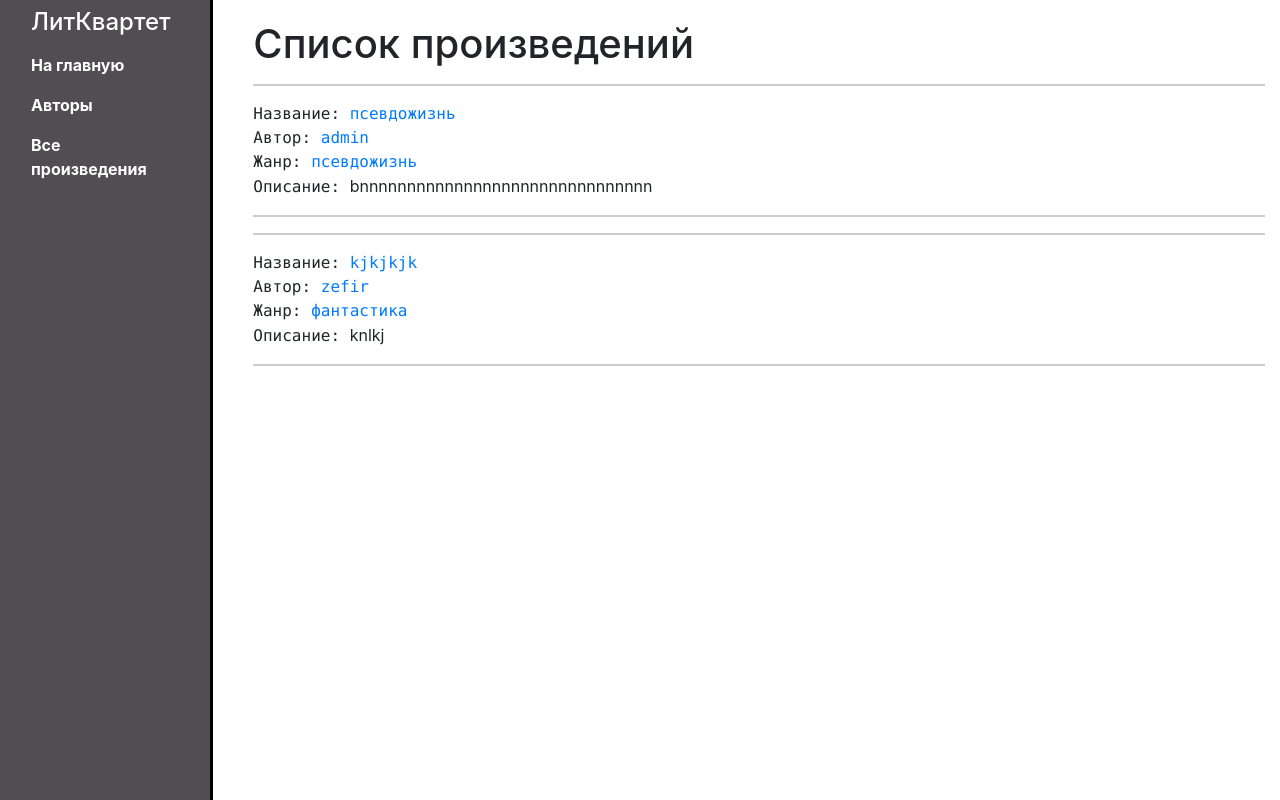
After one commit to KseniaKono/diplomhelpme, a Django app: page /writer/books/ in a window 1280 px wide. The commit adds this page. Run offline with Django 4.2, Linux system fonts and the light colour scheme; data comes from the database, SQL or seed files in the repository; some libraries are stand-ins or nearby versions.

Commit message:
spisokknig

```diff
--- a/diplomhelpme/writer/models.py
+++ b/diplomhelpme/writer/models.py
@@ -39,4 +39,4 @@ class ContentType(models.Model):
     description = models.TextField('Описание', max_length=1000, blank=True, null=True)
 
     def __str__(self):
-        return '%s (%s)' % (self.name, str(self.id))
+        return self.name
--- a/diplomhelpme/writer/static/css/style.css
+++ b/diplomhelpme/writer/static/css/style.css
@@ -22,3 +22,7 @@ img{
 padding-left: 100px;
 margin-top: -70px;
 }
+
+hr {
+  border-top: 2px double #ccc;
+}
--- a/diplomhelpme/writer/templates/base_generic.html
+++ b/diplomhelpme/writer/templates/base_generic.html
@@ -35,7 +35,7 @@
                       <a href="" class="nav-link text-white font-weight-bold">Авторы</a>
                   </li>
                   <li class="nav-item">
-                      <a href="" class="nav-link text-white font-weight-bold">Все произведения</a>
+                      <a href="{% url 'books' %}" class="nav-link text-white font-weight-bold">Все произведения</a>
                   </li>
               </ul>
           </nav>
--- /dev/null
+++ b/diplomhelpme/writer/templates/writer/content_list.html
@@ -0,0 +1,26 @@
+{% extends "base_generic.html" %}
+
+{% block content %}
+    <h1>Список произведений</h1>
+
+    {% if content_list %}
+    <ul class="list-unstyled">
+
+      {% for content in content_list %}
+      <li>
+          <hr>
+        <samp>Название: <a href="" > {{ content.name }}</a></samp>
+          <br>
+          <samp>Автор: <a href="">{{content.author}}</a></samp>
+          <br>
+          <samp>Жанр: <a href="">{{content.ganre}}</a></samp>
+          <p><samp>Описание: </samp>{{content.description}}</p>
+          <hr>
+      </li>
+      {% endfor %}
+
+    </ul>
+    {% else %}
+      <p>There are no books in the library.</p>
+    {% endif %}
+{% endblock %}
--- a/diplomhelpme/writer/urls.py
+++ b/diplomhelpme/writer/urls.py
@@ -1,7 +1,8 @@
-from django.urls import path
+from django.urls import path, re_path
 from . import views
 
 
 urlpatterns = [
                 path('', views.index, name='index'),
+                re_path(r'^books/$', views.ContentListView.as_view(), name='books'),
 ]
--- a/diplomhelpme/writer/views.py
+++ b/diplomhelpme/writer/views.py
@@ -1,6 +1,7 @@
 from django.shortcuts import render
 from .models import Content, ContentType
 from django.contrib.auth.models import User
+from django.views import generic
 # Create your views here.
 
 
@@ -20,3 +21,8 @@ def index(request):
         'index.html',
         context={'num_Content':num_Content,'num_Users':num_Users},
     )
+
+
+
+class ContentListView(generic.ListView):
+    model = Content
```
